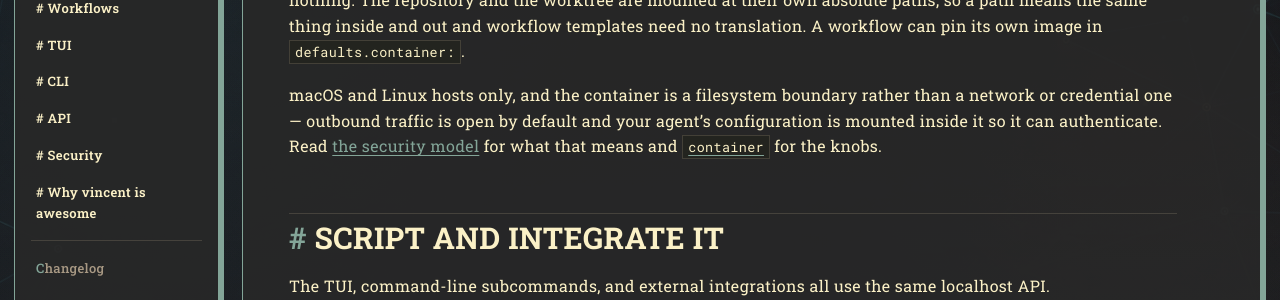
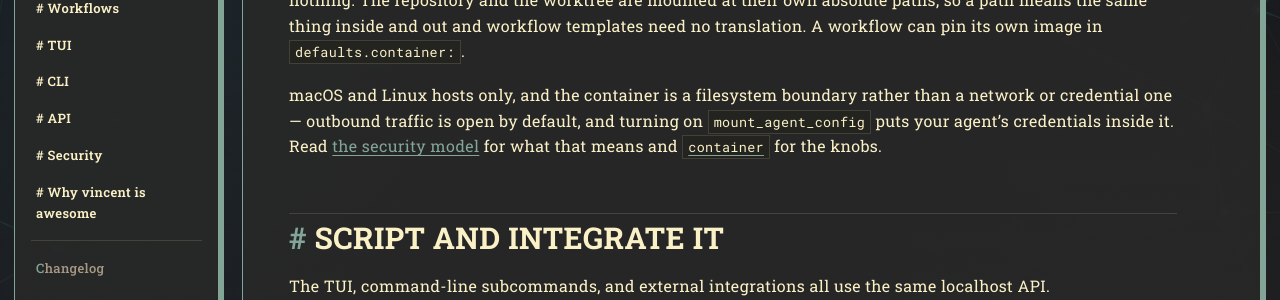
Before and after one commit to lezli01/vincent, a Jekyll site: the page built from docs/features.md, in a window 1280 px wide and 900 px high, scrolled down 8006 px. Shown: the part 176-476 px from the top of the window. Built offline with Jekyll 4.4.1, drawn with Linux system fonts in a browser that asks for light colours; our own code applies the rules of GitHub Pages for plain Markdown files.

Commit message:
docs(features): stop saying agent config is mounted in containers
The container section still told readers their agent configuration is
mounted inside the container so it can authenticate. mount_agent_config
now defaults to false (issue #366), so the credentials are only there
when the knob is turned on.

Co-Authored-By: Claude Opus 5 (1M context) <noreply@anthropic.com>

```diff
--- a/docs/features.md
+++ b/docs/features.md
@@ -342,8 +342,8 @@ out and workflow templates need no translation. A workflow can pin its own image
 in `defaults.container:`.
 
 macOS and Linux hosts only, and the container is a filesystem boundary rather
-than a network or credential one — outbound traffic is open by default and your
-agent's configuration is mounted inside it so it can authenticate. Read
+than a network or credential one — outbound traffic is open by default, and
+turning on `mount_agent_config` puts your agent's credentials inside it. Read
 [the security model](security-model.md) for what that means and
 [`container`](reference/configuration.md#container) for the knobs.
 
```
